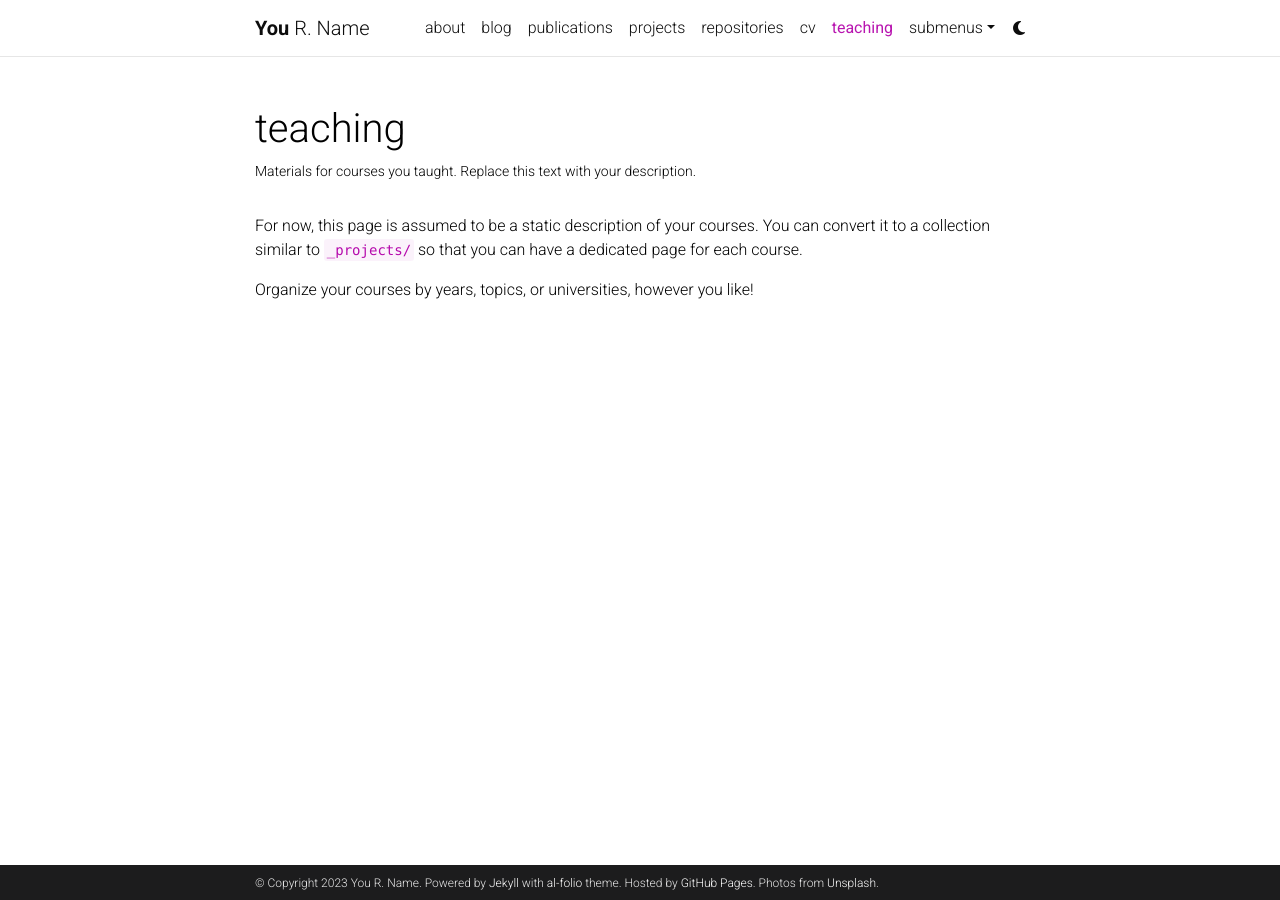
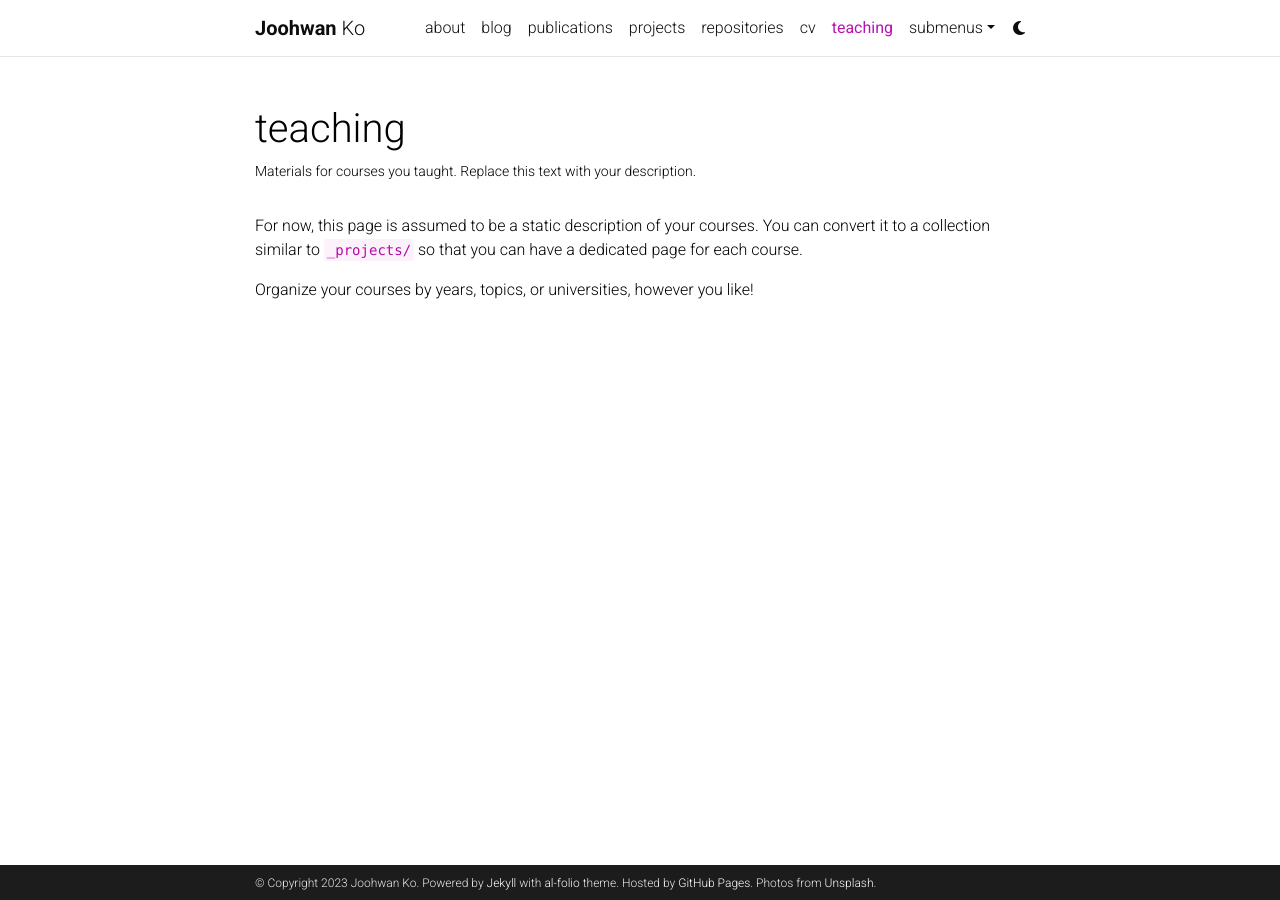
Before and after one commit to JuanKo96/juanko96.github.io, a Jekyll site: the page built from _pages/teaching.md, in a window 1280 px wide. Built offline with Jekyll 4.4.1, drawn with Linux system fonts in a browser that asks for light colours; comment, search, counter and statistics services are not loaded; a style sheet for code colours, icons or effects is not loaded.

Commit message:
Adding name and profile pic

```diff
--- a/_config.yml
+++ b/_config.yml
@@ -3,10 +3,10 @@
 # -----------------------------------------------------------------------------
 
 title: blank # the website title (if blank, full name will be used instead)
-first_name: You
-middle_name: R.
-last_name: Name
-email: you@example.com
+first_name: Joohwan
+middle_name:
+last_name: Ko
+email: juanko@kaist.ac.kr
 description: > # the ">" symbol means to ignore newlines until "footer_text:"
   A simple, whitespace theme for academics. Based on [*folio](https://github.com/bogoli/-folio) design.
 footer_text: >
```
Also changed, not shown: 2 other files.
